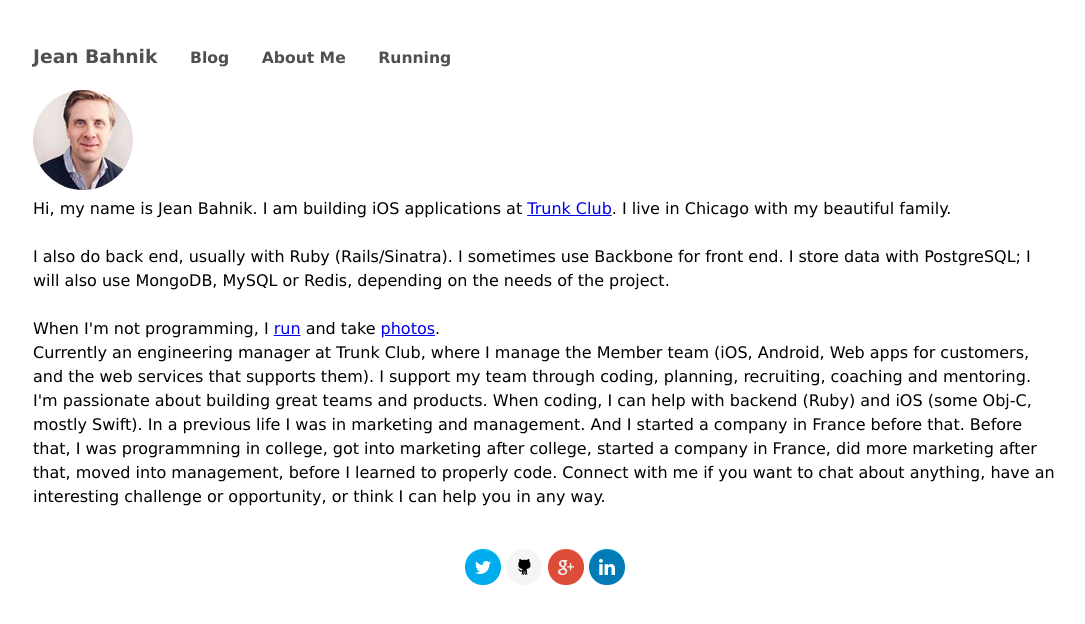
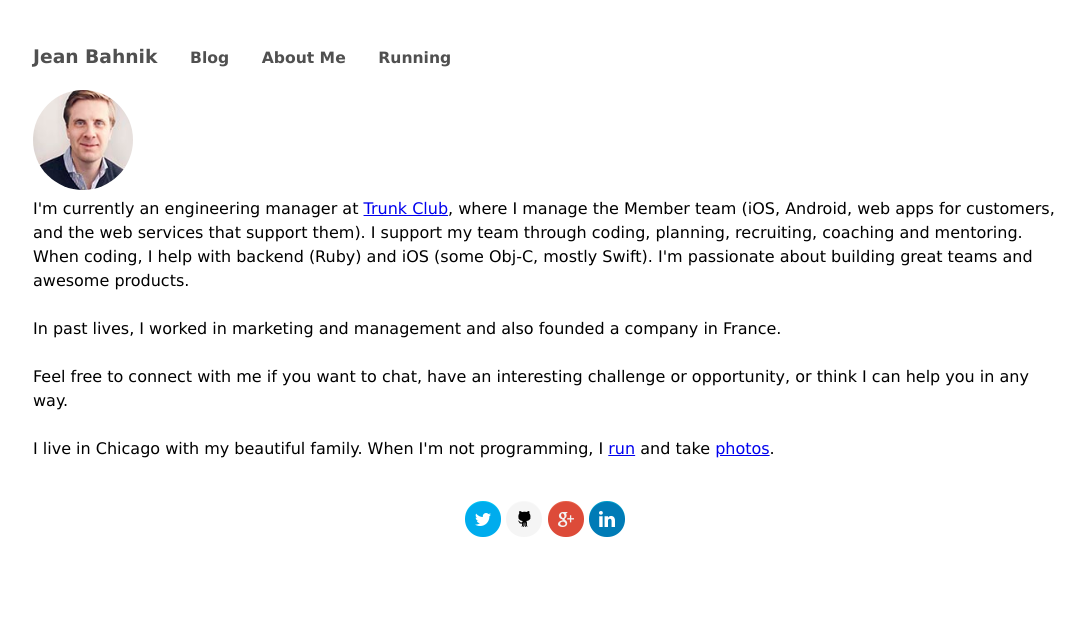
Before and after one commit to jeanbahnik/jeanbahnik.github.io, a Jekyll site: the page built from about/index.html, in a window 1280 px wide. Shown: the top 624 px of the page, without its empty margins (95-1180 px from the left). Built offline with Jekyll 4.4.1, drawn with Linux system fonts in a browser that asks for light colours.

Commit message:
Final version of new About Me

```diff
--- a/about/index.html
+++ b/about/index.html
@@ -6,16 +6,10 @@
 
 <section class="content">
   <a href="{{ site.url }}"><img src="{{ site.url }}/assets/images/smile100.jpg" alt="" width="100" height="100" class="circular"></a><br>
-  Hi, my name is Jean Bahnik. I am building iOS applications at <a href="http://www.trunkclub.com/engineering">Trunk Club</a>. I live in Chicago with my beautiful family.<br/><br/>
-  I also do back end, usually with Ruby (Rails/Sinatra). I sometimes use Backbone for front end. I store data with PostgreSQL; I will also use MongoDB, MySQL or Redis, depending on the needs of the project.<br/><br/>
-  When I'm not programming, I <a href="races.html">run</a> and take <a href="http://500px.com/jeanbahnik">photos</a>.
+  I'm currently an engineering manager at <a href="http://www.trunkclub.com/engineering">Trunk Club</a>, where I manage the Member team (iOS, Android, web apps for customers, and the web services that support them). I support my team through coding, planning, recruiting, coaching and mentoring. When coding, I help with backend (Ruby) and iOS (some Obj-C, mostly Swift). I'm passionate about building great teams and awesome products.
+  <br/><br/>
+  In past lives, I worked in marketing and management and also founded a company in France.
+  <br/><br/>
+  Feel free to connect with me if you want to chat, have an interesting challenge or opportunity, or think I can help you in any way.<br/><br/>
+  I live in Chicago with my beautiful family. When I'm not programming, I <a href="/running">run</a> and take <a href="http://500px.com/jeanbahnik">photos</a>.
 </section>
-
-Currently an engineering manager at Trunk Club, where I manage the Member team (iOS, Android, Web apps for customers, and the web services that supports them).
-I support my team through coding, planning, recruiting, coaching and mentoring. I'm passionate about building great teams and products. When coding, I can help with backend (Ruby) and iOS (some Obj-C, mostly Swift).
-
-In a previous life I was in marketing and management. And I started a company in France before that.
-<!-- OR: -->
-Before that, I was programmning in college, got into marketing after college, started a company in France, did more marketing after that, moved into management, before I learned to properly code.
-
-Connect with me if you want to chat about anything, have an interesting challenge or opportunity, or think I can help you in any way.
```
